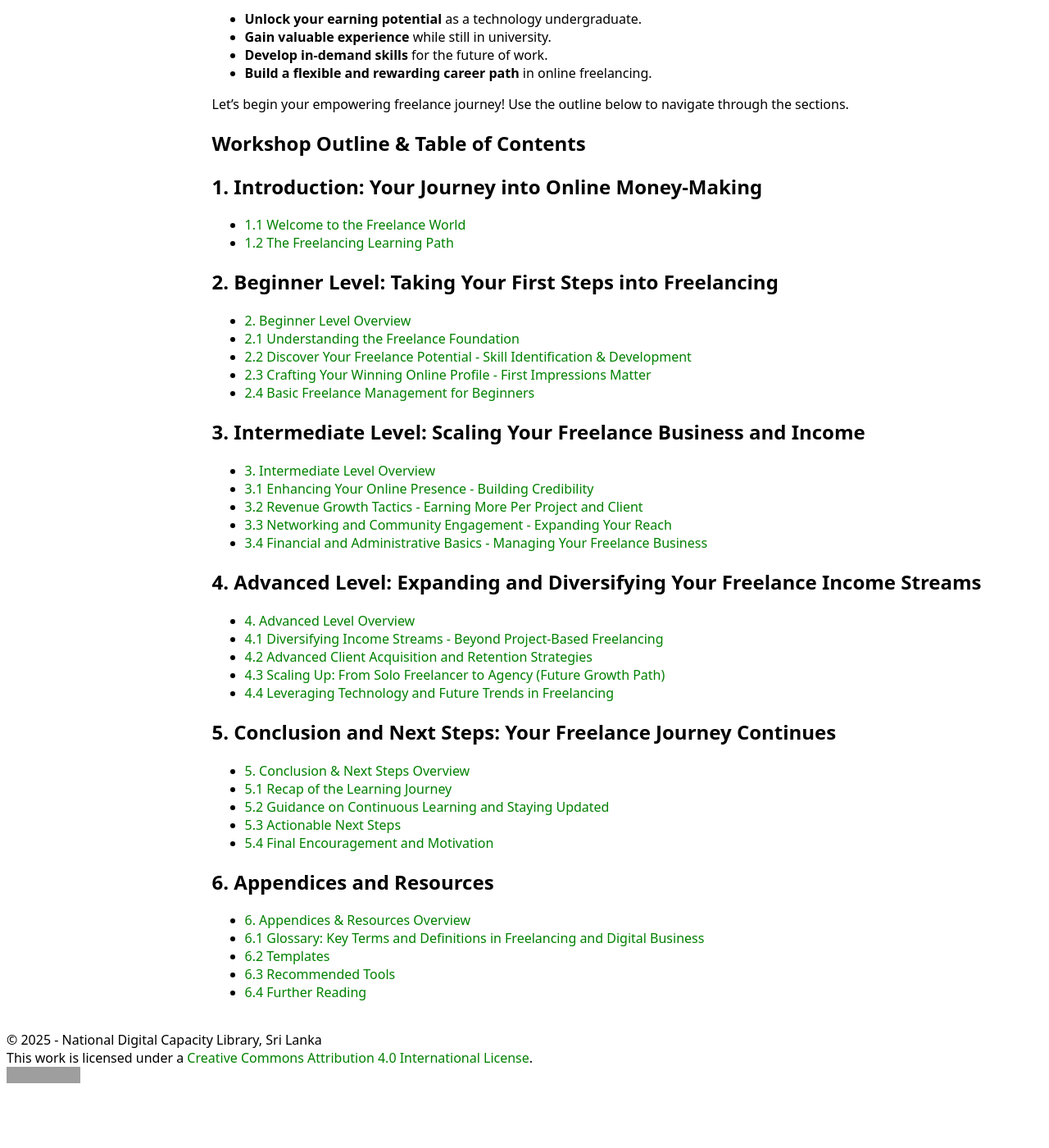
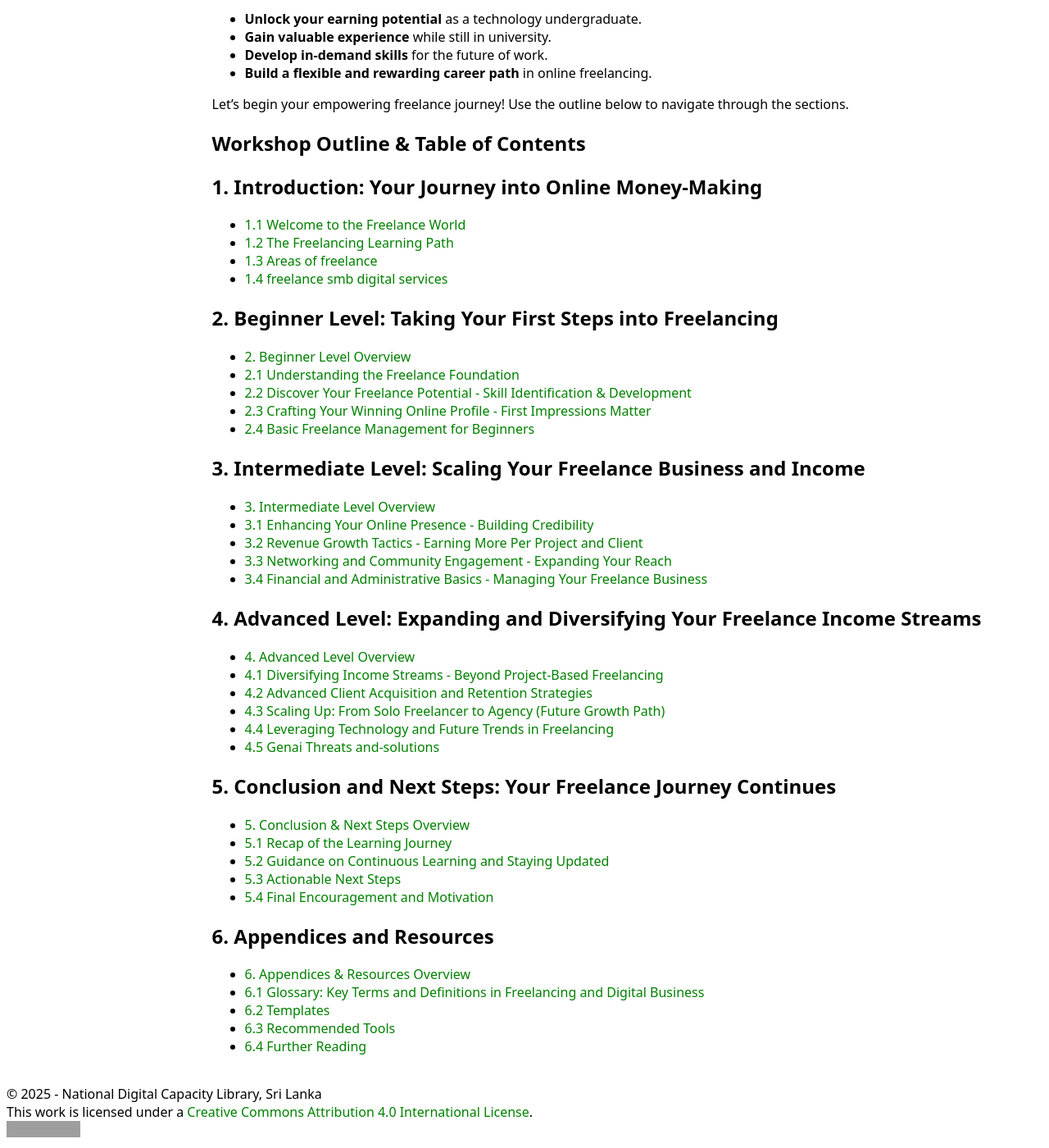
Before and after one commit to ICTASL/capacity-building, a Jekyll site: the page built from freelancers-gig-workers/tech-undergrads/index.md, in a window 1280 px wide and 1400 px high, scrolled down 1296 px. Shown: the whole window at 82% size. Built offline with Jekyll 4.4.1, drawn with Linux system fonts in a browser that asks for light colours; before the commit the page ends 2630 px from its top, so only the background shows below that; grey boxes are pictures that could not be loaded.

Commit message:
update index.md
update index.md

```diff
--- a/freelancers-gig-workers/tech-undergrads/index.md
+++ b/freelancers-gig-workers/tech-undergrads/index.md
@@ -38,6 +38,8 @@ Let's begin your empowering freelance journey\! Use the outline below to navigat
 
   * [1.1 Welcome to the Freelance World](./1-1-welcome-freelance-world/)
   * [1.2 The Freelancing Learning Path](./1-2-freelancing-learning-path/)
+  * [1.3 Areas of freelance](./1-3-areas-of-freelance/)
+  * [1.4 freelance smb digital services](./1-4-freelance-smb-digital-services/)
 
 ## 2. Beginner Level: Taking Your First Steps into Freelancing
 
@@ -62,6 +64,10 @@ Let's begin your empowering freelance journey\! Use the outline below to navigat
   * [4.2 Advanced Client Acquisition and Retention Strategies](./4-2-advanced-client-acquisition/)
   * [4.3 Scaling Up: From Solo Freelancer to Agency (Future Growth Path)](./4-3-scaling-solo-to-agency/)
   * [4.4 Leveraging Technology and Future Trends in Freelancing](./4-4-leveraging-technology-trends/)
+  * [4.5 Genai Threats and-solutions](./4-5-genai-threats-and-solutions/)
+
+
+
 
 ## 5. Conclusion and Next Steps: Your Freelance Journey Continues
 
```
